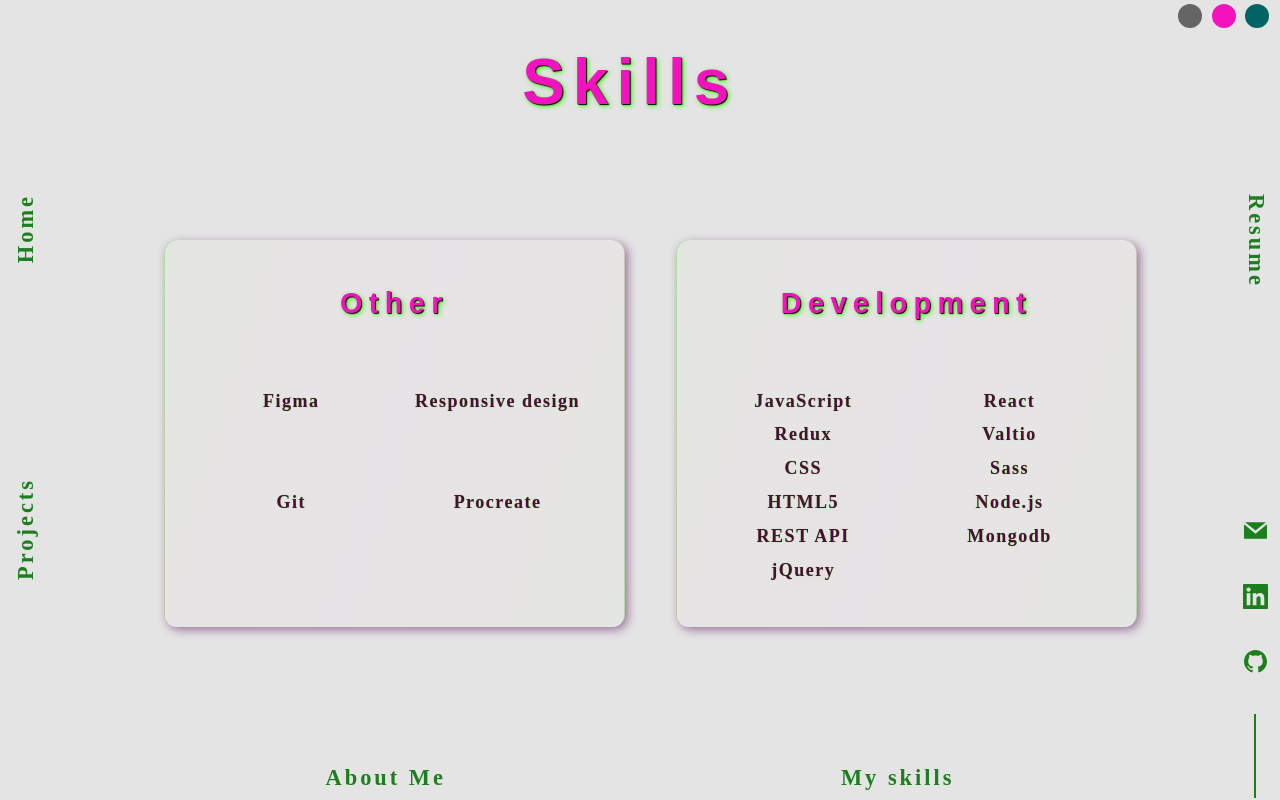
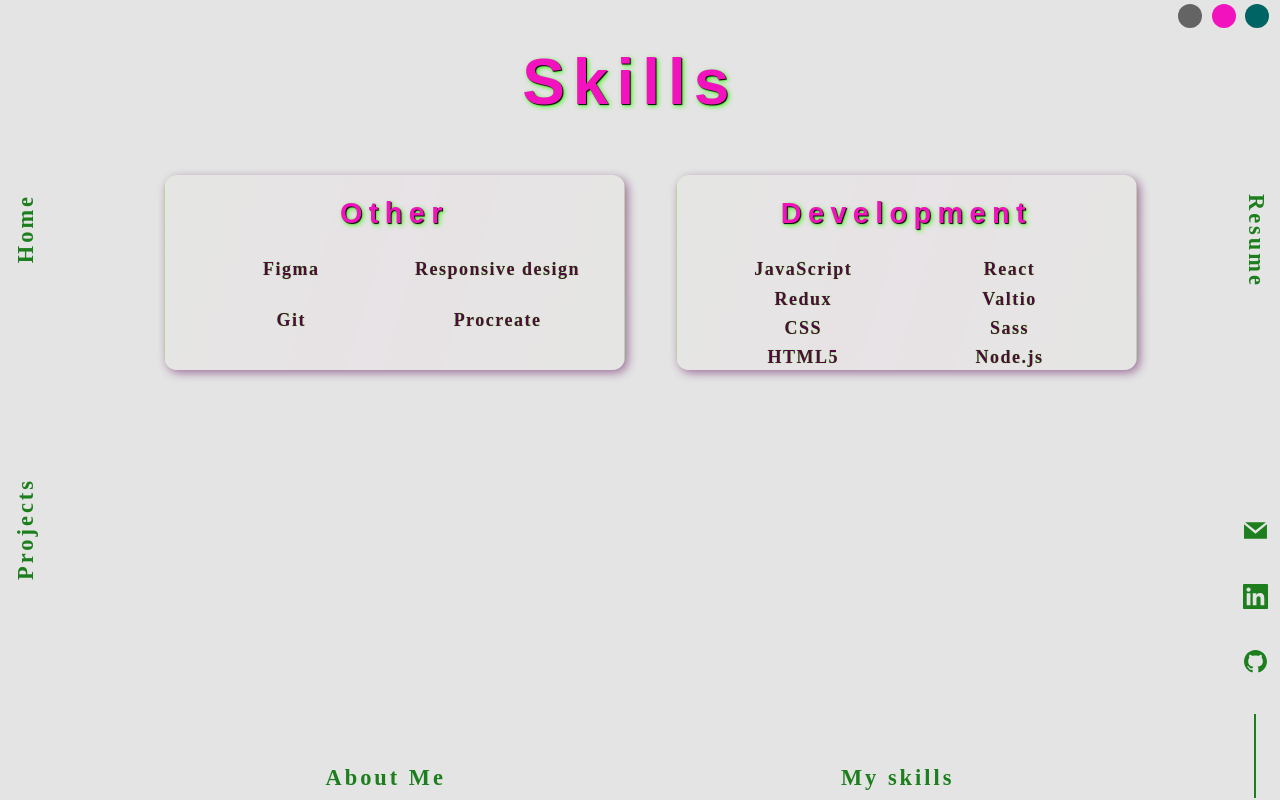
Before and after one commit to Response201/Portfolio, a React (Vite) app: page /skills in a window 1280 px wide. Built offline with nearby package versions, Linux system fonts and the light colour scheme; a web font is replaced by a local one.

Commit message:
Update skills.css

```diff
--- a/src/pages/Skills/skills.css
+++ b/src/pages/Skills/skills.css
@@ -23,7 +23,7 @@
 
 }
 .skills___content {
-  height:100%;
+  height:50%;
   min-height: fit-content;
   width: 98%;
   display: grid;
```
